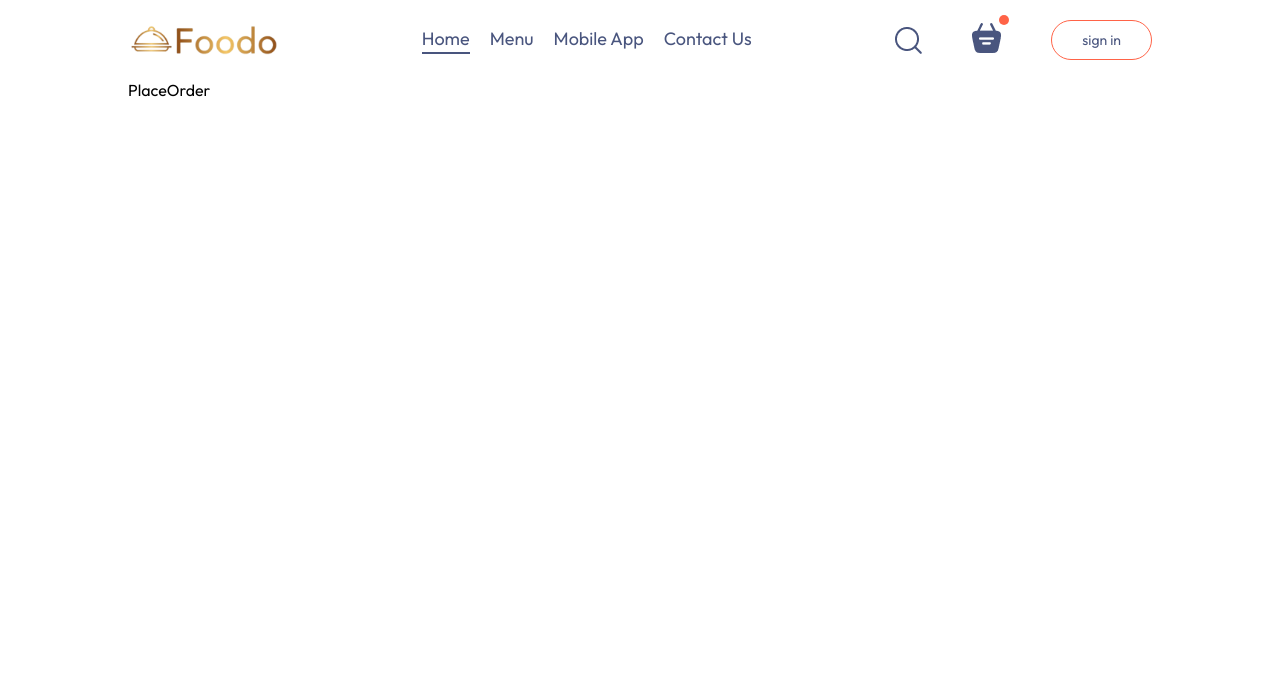
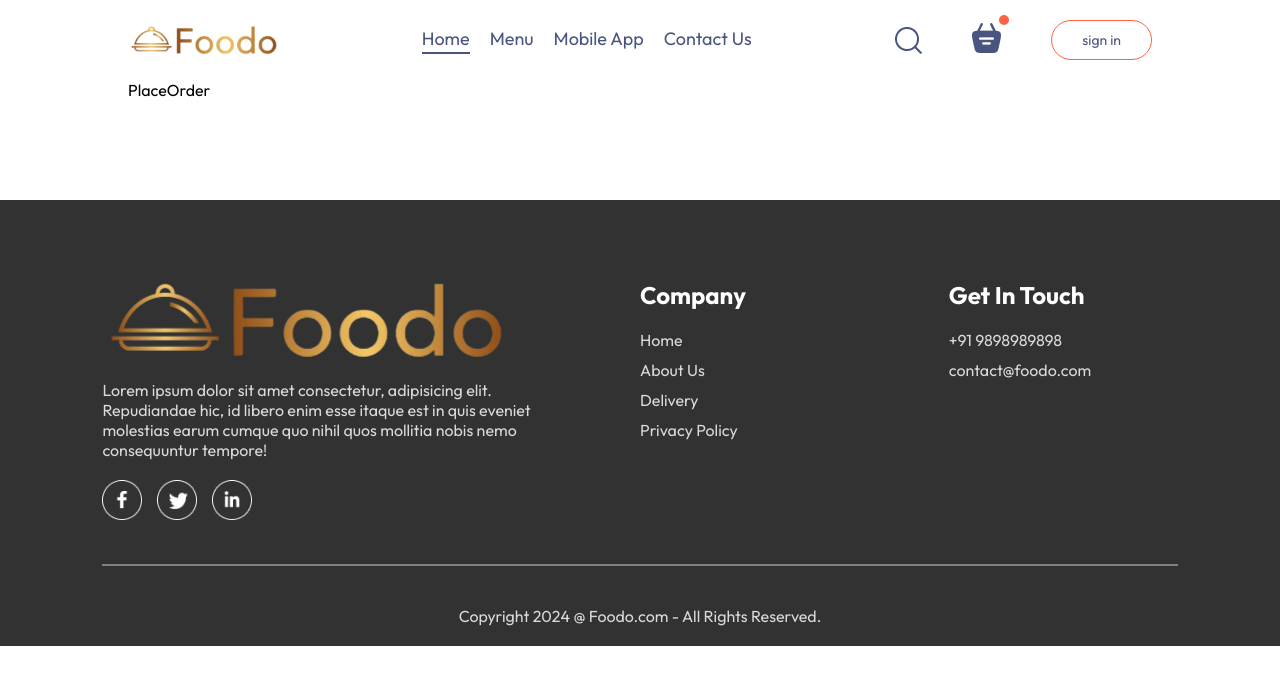
Before and after one commit to Udit-exe/FOODDELIVERY, a React (Vite) app in the folder frontend/: page /order in a window 1280 px wide. Shown: the top 684 px of the page. Built offline with nearby package versions, Linux system fonts and the light colour scheme.

Commit message:
Added footer

```diff
--- a/frontend/src/App.jsx
+++ b/frontend/src/App.jsx
@@ -1,21 +1,24 @@
-import React from 'react'
-import Navbar from './components/Navbar/Navbar'
-import { Route, Routes } from 'react-router-dom'
-import Home from './pages/Home/Home'
-import Cart from './pages/Cart/Cart'
-import PlaceOrder from './pages/PlaceOrder/PlaceOrder'
-
+import React from "react";
+import Navbar from "./components/Navbar/Navbar";
+import { Route, Routes } from "react-router-dom";
+import Home from "./pages/Home/Home";
+import Cart from "./pages/Cart/Cart";
+import PlaceOrder from "./pages/PlaceOrder/PlaceOrder";
+import Footer from "./components/Footer/Footer";
 const App = () => {
   return (
-    <div className='app'>
-      <Navbar/>
-      <Routes>
-        <Route path='/' element={<Home/>} />
-        <Route path='/cart' element={<Cart/>} />
-        <Route path='/order' element={<PlaceOrder/>} />
-      </Routes>
-    </div>
-  )
-}
+    <>
+      <div className="app">
+        <Navbar />
+        <Routes>
+          <Route path="/" element={<Home />} />
+          <Route path="/cart" element={<Cart />} />
+          <Route path="/order" element={<PlaceOrder />} />
+        </Routes>
+      </div>
+      <Footer />
+    </>
+  );
+};
 
-export default App
+export default App;
--- a/frontend/src/components/FoodDisplay/FoodDisplay.jsx
+++ b/frontend/src/components/FoodDisplay/FoodDisplay.jsx
@@ -11,7 +11,9 @@
             <h2>Top dishes near you</h2>
             <div className="food-display-list">
                 {food_list.map((item, index) => {
-                    return <FoodItem key={index} id={item._id} name={item.name} description={item.description} price={item.price} image={item.image}/>
+                    if(category ==="All" || category === item.category){
+                        return <FoodItem key={index} id={item._id} name={item.name} description={item.description} price={item.price} image={item.image}/>
+                    }
                 })}
             </div>
         </div>
--- /dev/null
+++ b/frontend/src/components/Footer/Footer.css
@@ -0,0 +1,42 @@
+.footer{
+    margin-top: 100px;
+    color: #d9d9d9;
+    background-color: #323232;
+    display: flex;
+    flex-direction: column;
+    align-items: center;
+    gap: 20px;
+    padding: 20px 8vw;
+    padding-top: 80px;
+}
+.footer-content{
+    width: 100%;
+    display: grid;
+    grid-template-columns: 2fr 1fr 1fr;
+    gap: 80px;
+}
+.footer-content-left, .footer-content-right, .footer-content-center{
+    display: flex;
+    flex-direction: column;
+    align-items: start;
+    gap: 20px;
+}
+.footer-content-left li, .footer-content-right li , .footer-content-center li{
+    list-style: none;
+    margin-bottom: 10px;
+    cursor: pointer;
+}
+.footer-content-right h2 , .footer-content-center h2{
+    color: white;
+}
+.footer-social-icons img{
+    width: 40px;
+    margin-right: 15px;
+}
+.footer hr{
+    width: 100%;
+    height: 2px;
+    margin: 20px 0;
+    background-color: grey;
+    border: none;
+}
--- /dev/null
+++ b/frontend/src/components/Footer/Footer.jsx
@@ -0,0 +1,41 @@
+import React from 'react'
+import './Footer.css';
+import { assets } from '../../assets/assets';
+
+const Footer = () => {
+  return (
+    <div className='footer' id='footer'>
+        <div className="footer-content">
+            <div className="footer-content-left">
+                <img src={assets.logo} alt="" />
+                <p>Lorem ipsum dolor sit amet consectetur, adipisicing elit. Repudiandae hic, id libero enim esse itaque est in quis eveniet molestias earum cumque quo nihil quos mollitia nobis nemo consequuntur tempore!</p>
+                <div className="footer-social-icons">
+                    <img src={assets.facebook_icon} alt="" />
+                    <img src={assets.twitter_icon} alt="" />
+                    <img src={assets.linkedin_icon} alt="" />
+                </div>
+            </div>
+            <div className="footer-content-center">
+                <h2>Company</h2>
+                <ul>
+                    <li>Home</li>
+                    <li>About Us</li>
+                    <li>Delivery</li>
+                    <li>Privacy Policy</li>
+                </ul>
+            </div>
+            <div className="footer-content-right">
+                <h2>Get In Touch</h2>
+                <ul>
+                    <li>+91 9898989898</li>
+                    <li>contact@foodo.com</li>
+                </ul>
+            </div>
+        </div>
+        <hr />
+        <p className="footer-copyright">Copyright 2024 @ Foodo.com - All Rights Reserved.</p>
+    </div>
+  )
+}
+
+export default Footer
```
